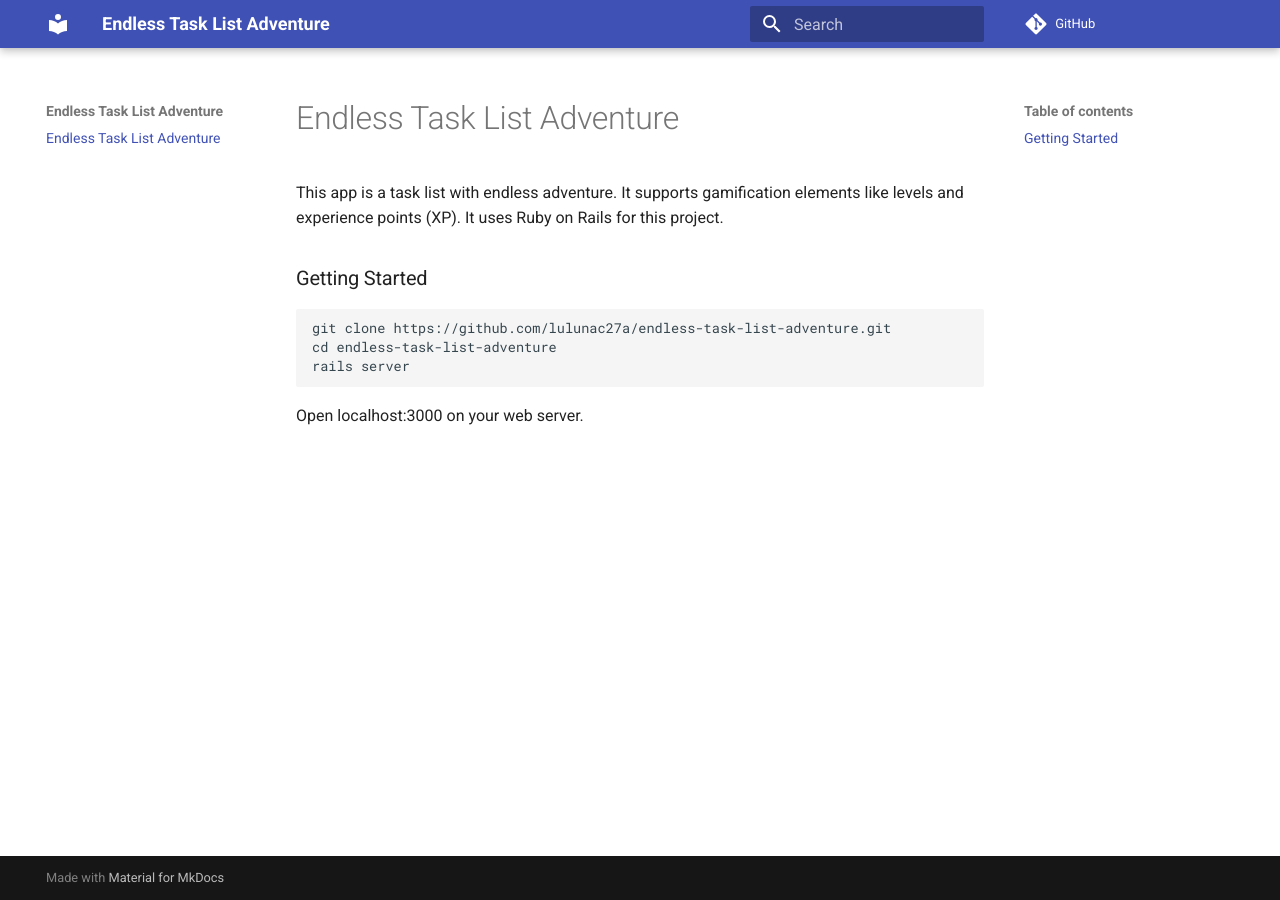
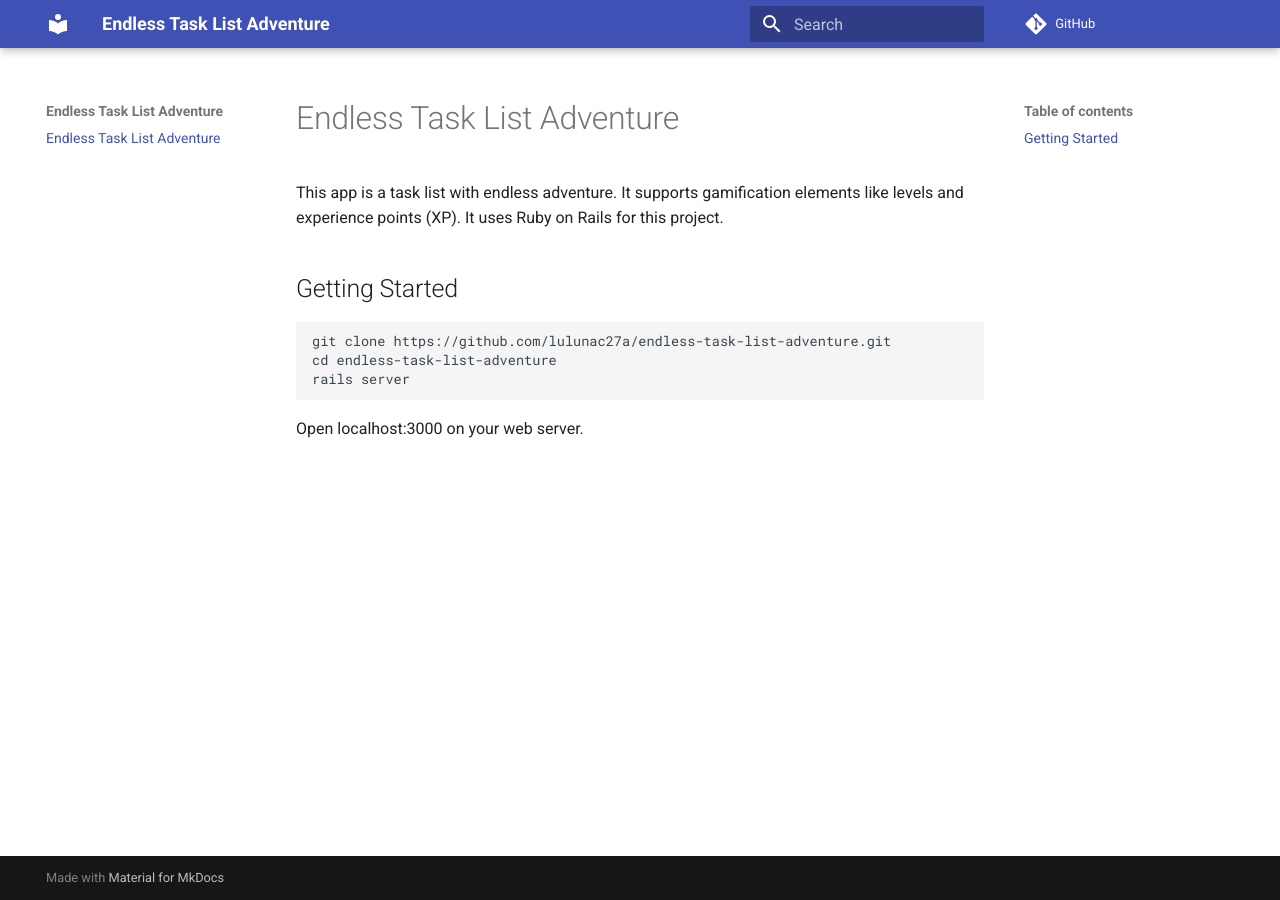
Before and after one commit to lulunac27a/endless-task-list-adventure, an MkDocs documentation site: the page built from docs/index.md, in a window 1280 px wide. Built offline with MkDocs 1.6.1 and Material for MkDocs 9.7.7, drawn with Linux system fonts in a browser that asks for light colours; comment, search, counter and statistics services are not loaded.

Commit message:
Fix headings

````diff
--- a/docs/index.md
+++ b/docs/index.md
@@ -2,7 +2,7 @@
 
 This app is a task list with endless adventure. It supports gamification elements like levels and experience points (XP). It uses Ruby on Rails for this project.
 
-### Getting Started
+## Getting Started
 
 ```
 git clone https://github.com/lulunac27a/endless-task-list-adventure.git
````
Also changed, not shown: README.md (+1 -1 lines).
